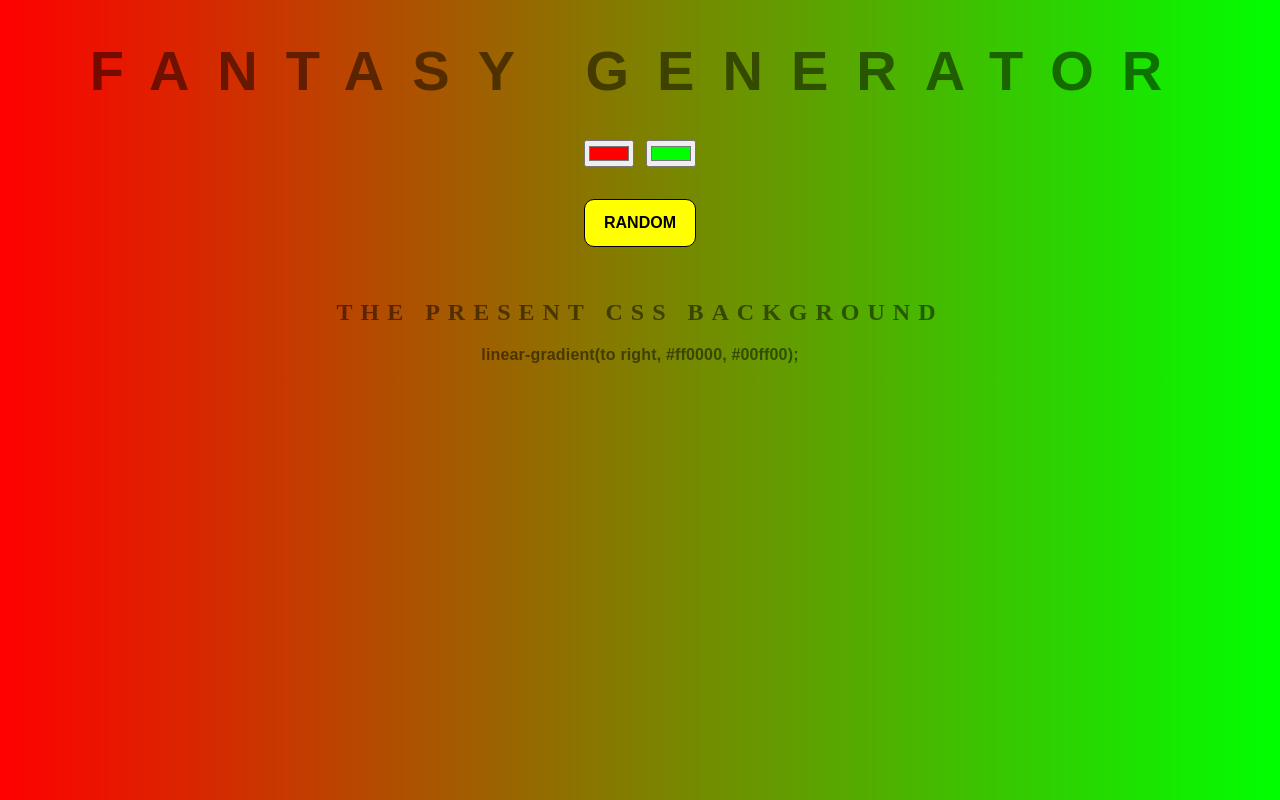
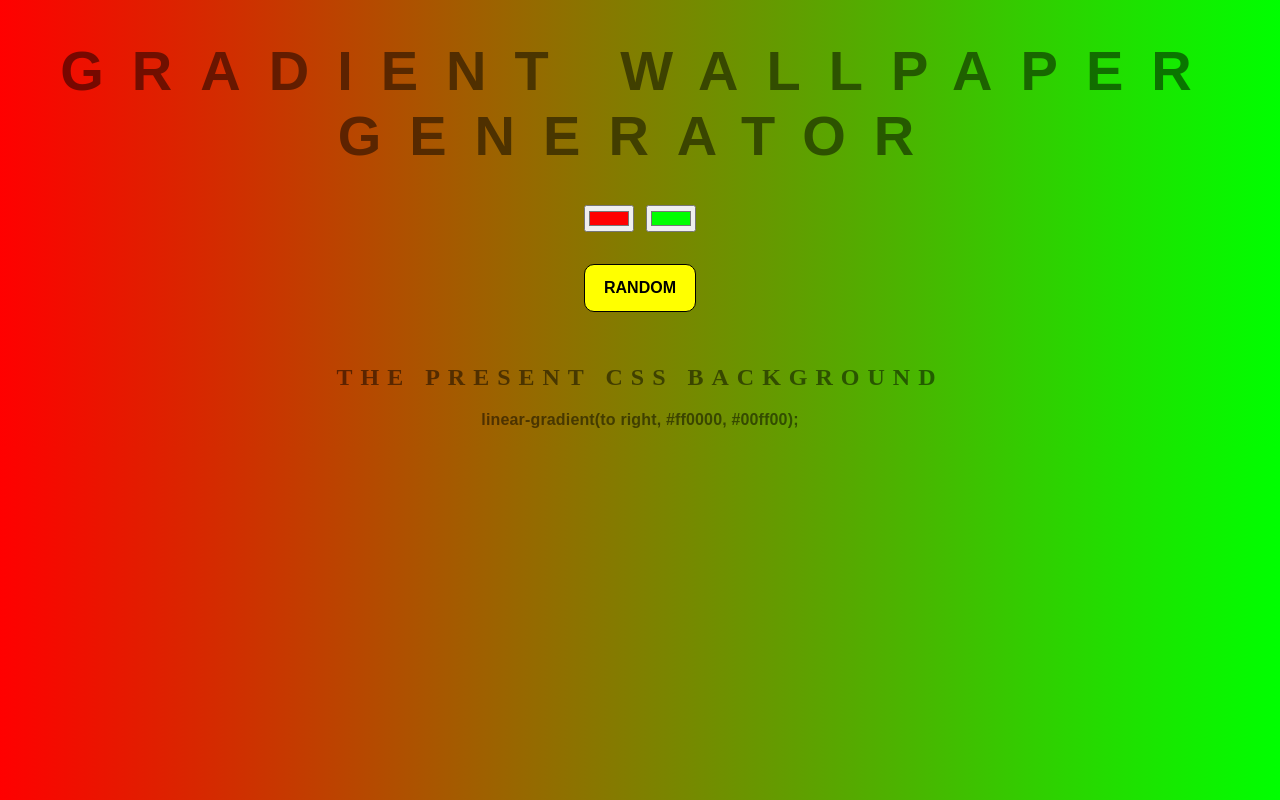
Before and after one commit to Mukesh2810/background_generator, a plain HTML site: page index.html in a window 1280 px wide. Drawn offline with Linux system fonts and the light colour scheme.

Commit message:
Changing the title to newer one

```diff
--- a/index.html
+++ b/index.html
@@ -5,7 +5,7 @@
 	<link rel="stylesheet" type="text/css" href="style.css">
 </head>
 <body id="gradient">
-	<h1>Fantasy Generator</h1>
+	<h1>Gradient Wallpaper Generator</h1>
 	<input class="color1" type="color" name="color1" value="#ff0000">
 	<input class="color2" type="color" name="color2" value="#00ff00"><br>
 	<button id="random">RANDOM</button>
```
